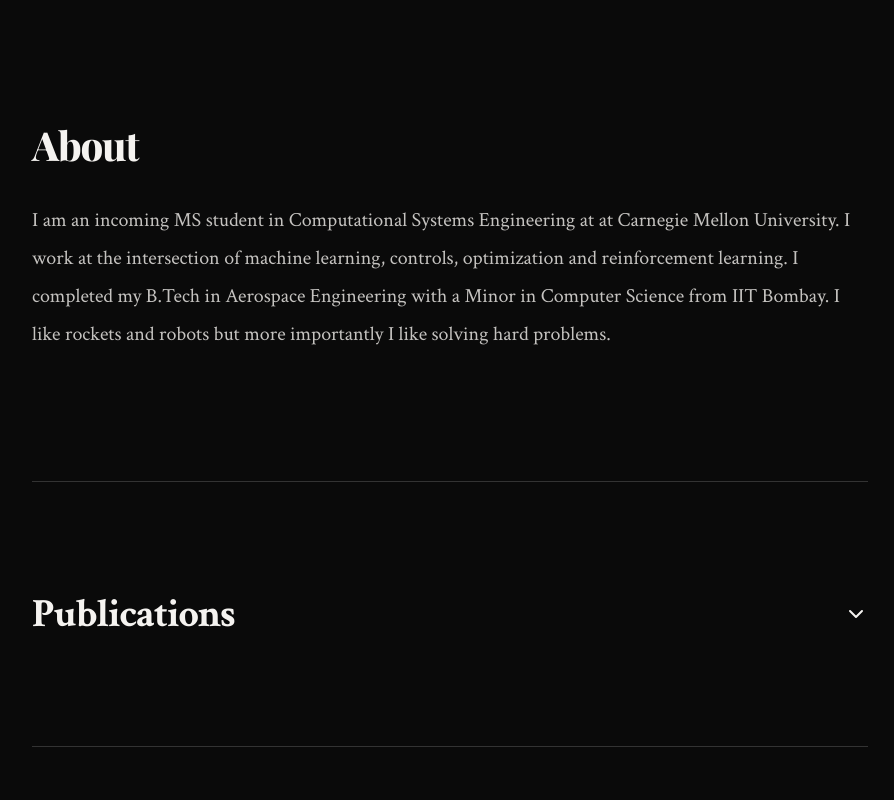
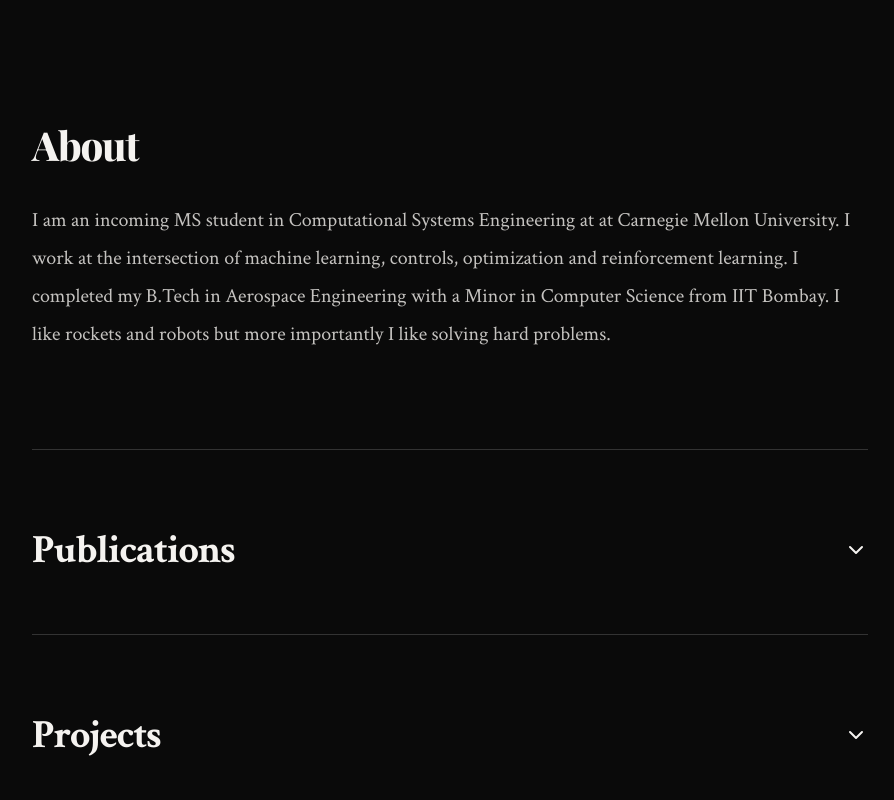
Before and after one commit to abhinavr11/abhinavr11.github.io, a React (Create React App) app in the folder frontend/: page / in a window 1280 px wide. Shown: the part 760-1560 px from the top of the page, without its empty margins (190-1084 px from the left). Built offline with nearby package versions, Linux system fonts and the light colour scheme.

Commit message:
toggled a few thing

```diff
--- a/frontend/src/styles/portfolio.css
+++ b/frontend/src/styles/portfolio.css
@@ -246,8 +246,8 @@
 
 /* Content Sections */
 .content-section {
-  margin-bottom: var(--spacing-xl);
-  padding-bottom: var(--spacing-lg);
+  margin-bottom: var(--spacing-lg);
+  padding-bottom: var(--spacing-md);
   border-bottom: 1px solid var(--color-border);
 }
 
@@ -275,7 +275,7 @@
   background: none;
   border: none;
   padding: 0;
-  margin-bottom: var(--spacing-md);
+  margin-bottom: var(--spacing-sm);
   color: var(--color-text-primary);
   cursor: pointer;
   text-align: left;
@@ -299,7 +299,7 @@
 }
 
 .subsection {
-  margin-bottom: var(--spacing-lg);
+  margin-bottom: var(--spacing-md);
 }
 
 .subsection:last-child {
@@ -689,7 +689,7 @@
 
 .writings-grid {
   display: grid;
-  gap: var(--spacing-md);
+  gap: 1.25rem;
 }
 
 .writing-card {
```
